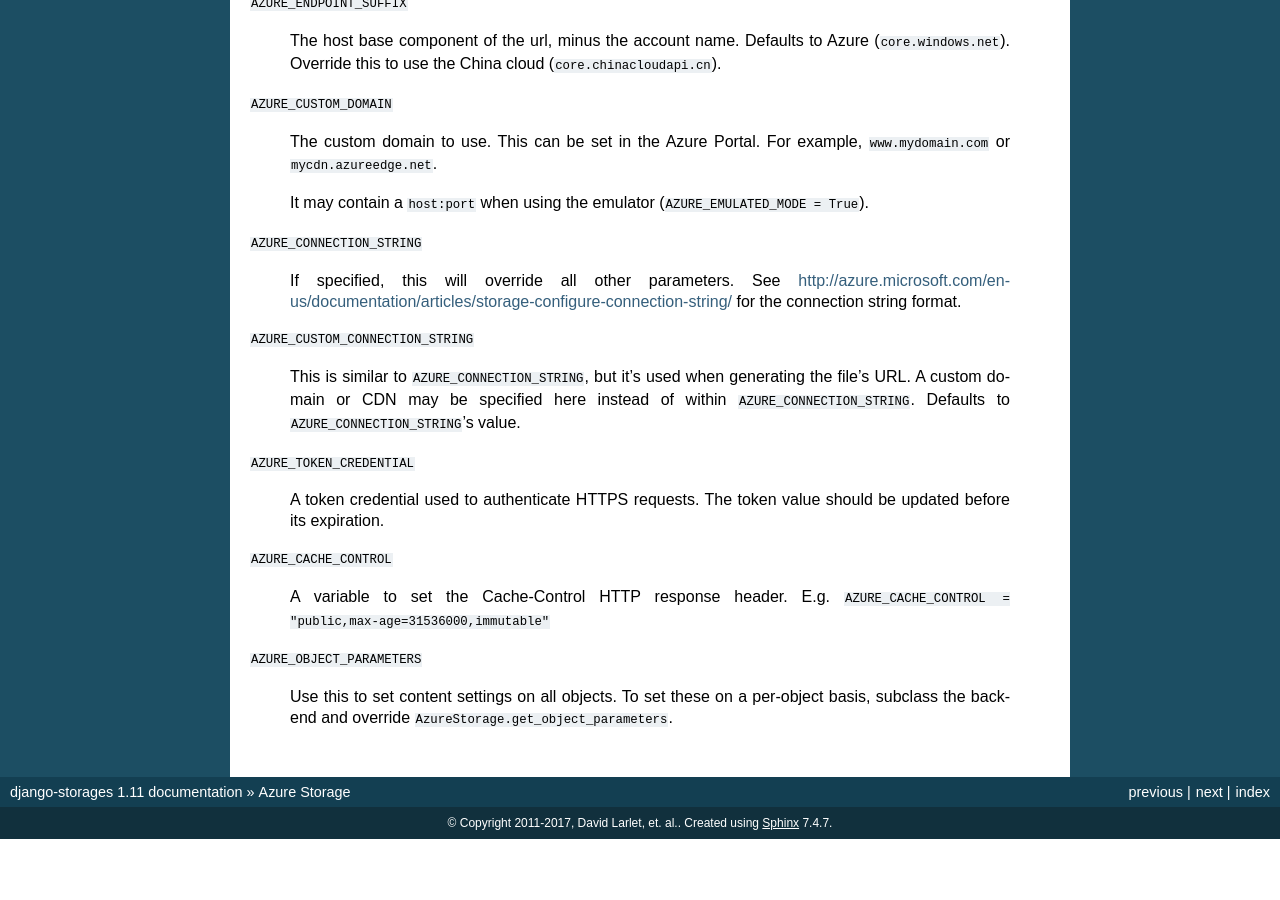
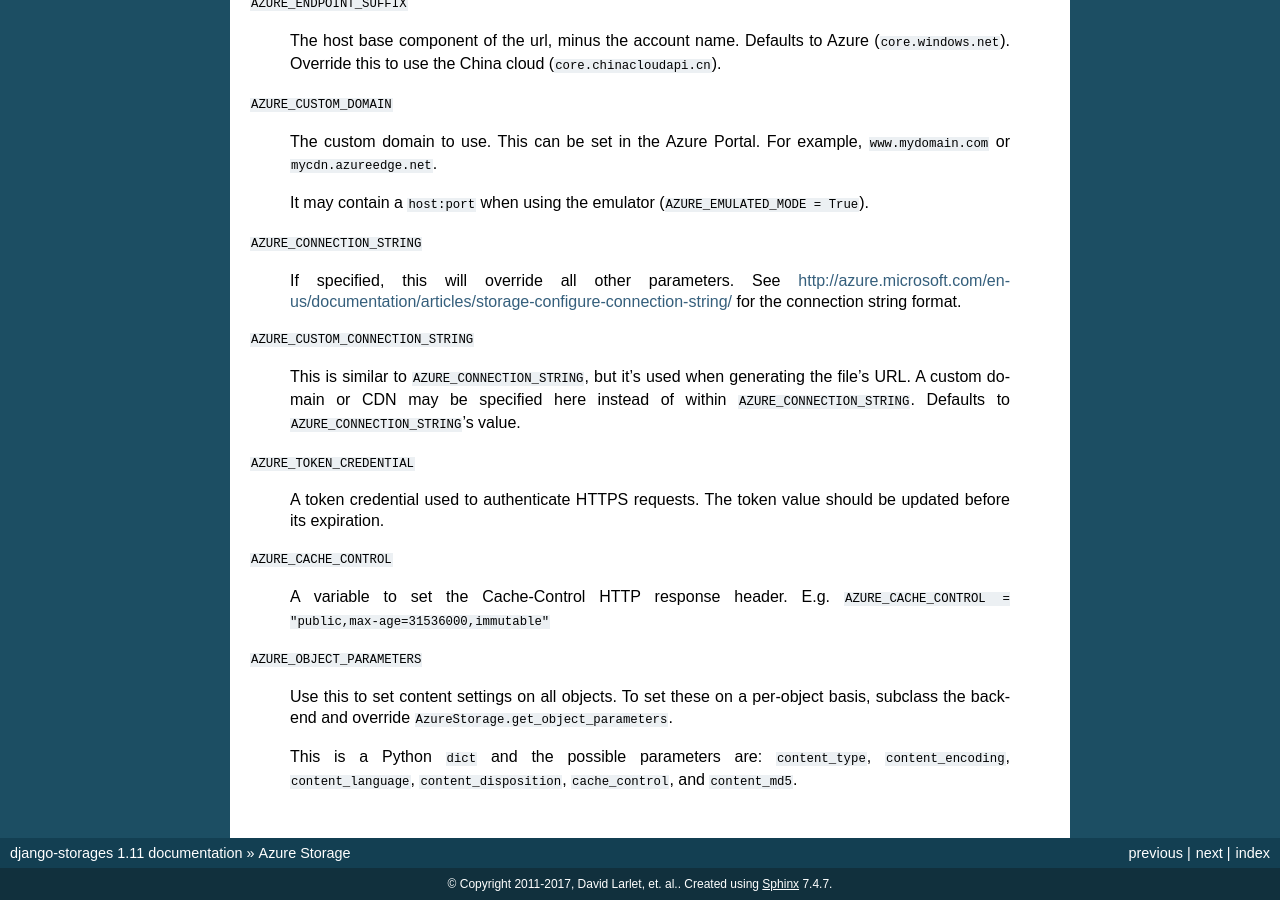
Before and after one commit to ipyramiddev/storage-api-django, a Sphinx documentation site: the page built from docs/backends/azure.rst, in a window 1280 px wide and 900 px high, scrolled down 2281 px. Built offline with Sphinx 7.4.7, drawn with Linux system fonts in a browser that asks for light colours; before the commit the page ends 3120 px from its top, so only the background shows below that.

Commit message:
Docs: Specify the allowed parameters for AZURE_OBJECT_PARAMETERS (#969)

```diff
--- a/docs/backends/azure.rst
+++ b/docs/backends/azure.rst
@@ -170,3 +170,5 @@ The following settings are available:
 
     Use this to set content settings on all objects. To set these on a per-object
     basis, subclass the backend and override ``AzureStorage.get_object_parameters``.
+
+    This is a Python ``dict`` and the possible parameters are: ``content_type``, ``content_encoding``, ``content_language``, ``content_disposition``, ``cache_control``, and ``content_md5``.
```
